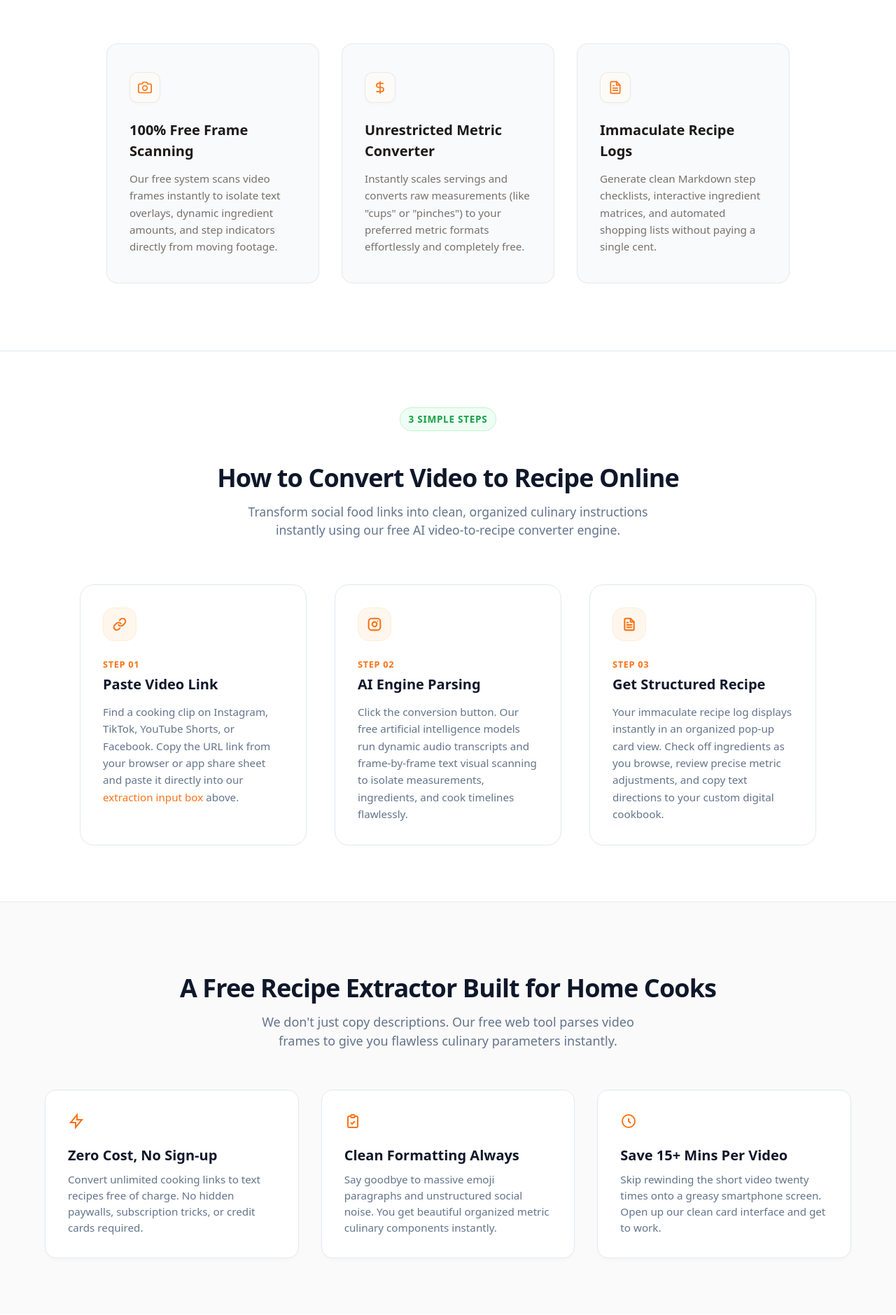
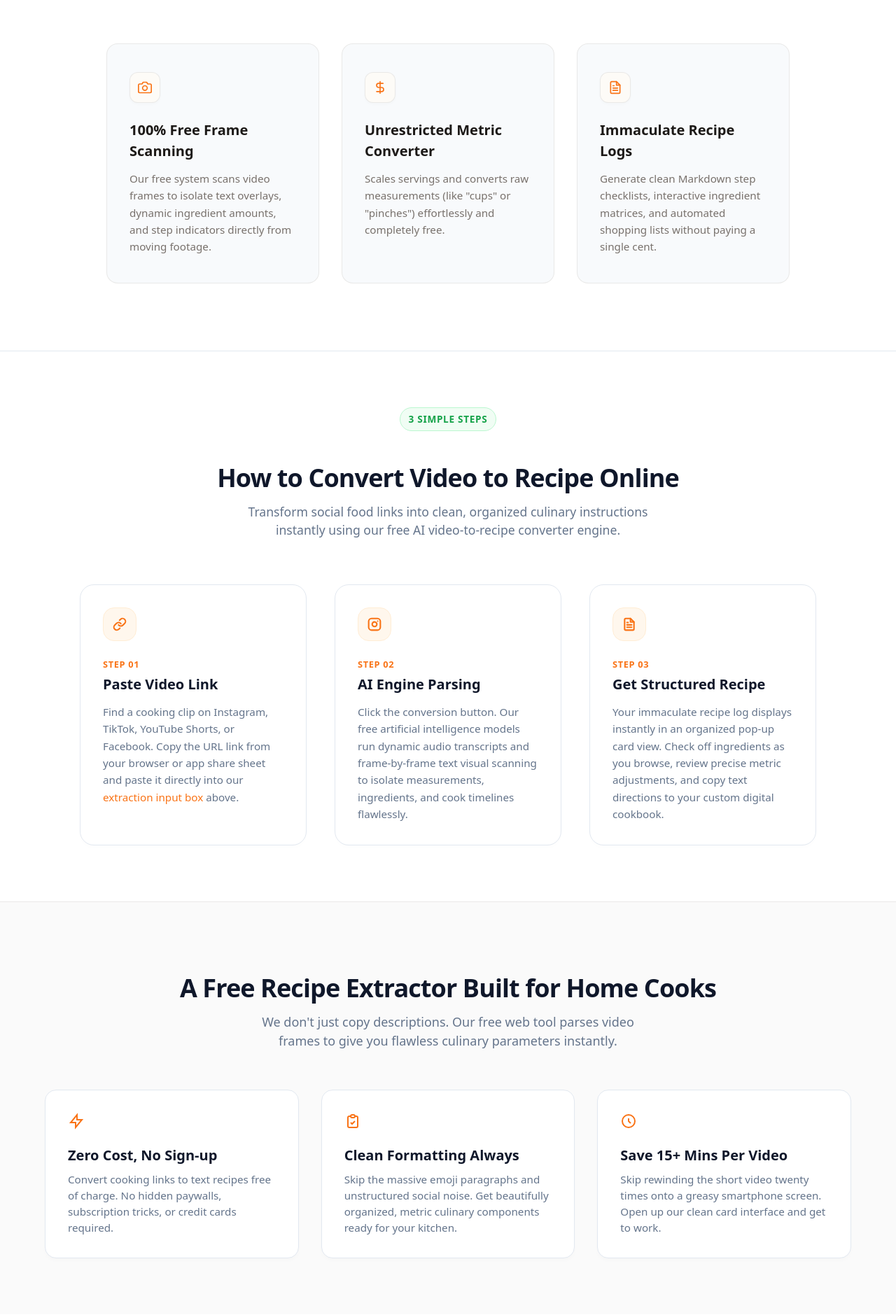
Before and after one commit to MaximumChimp/ReelRecipe, a Django app: template core/templates/core/home.html in a window 1280 px wide. Shown: the part 1485-3364 px from the top of the page at 70% size. Run offline with Django 5.2, Linux system fonts and the light colour scheme; the template is opened without the code that fills it, so the values that code supplies are empty.

Commit message:
changes in description for home and footer

```diff
--- a/core/templates/core/home.html
+++ b/core/templates/core/home.html
@@ -353,7 +353,7 @@ function downloadRecipeAsImage() {
                     </svg>
                 </div>
                 <h3>100% Free Frame Scanning</h3>
-                <p>Our free system scans video frames instantly to isolate text overlays, dynamic ingredient amounts, and step indicators directly from moving footage.</p>
+                <p>Our free system scans video frames to isolate text overlays, dynamic ingredient amounts, and step indicators directly from moving footage.</p>
             </div>
 
             <div class="feature-card">
@@ -363,7 +363,7 @@ function downloadRecipeAsImage() {
                     </svg>
                 </div>
                 <h3>Unrestricted Metric Converter</h3>
-                <p>Instantly scales servings and converts raw measurements (like "cups" or "pinches") to your preferred metric formats effortlessly and completely free.</p>
+                <p>Scales servings and converts raw measurements (like "cups" or "pinches") effortlessly and completely free.</p>
             </div>
 
             <div class="feature-card">
@@ -453,14 +453,14 @@ function downloadRecipeAsImage() {
                     <svg width="24" height="24" fill="none" stroke="currentColor" stroke-width="2" viewBox="0 0 24 24"><path d="M13 10V3L4 14h7v7l9-11h-7z"/></svg>
                 </div>
                 <h4 style="font-size: 1.25rem; font-weight: 700; margin-bottom: 0.5rem; color: #0f172a;">Zero Cost, No Sign-up</h4>
-                <p style="color: #64748b; font-size: 0.95rem; line-height: 1.5;">Convert unlimited cooking links to text recipes free of charge. No hidden paywalls, subscription tricks, or credit cards required.</p>
+                <p style="color: #64748b; font-size: 0.95rem; line-height: 1.5;">Convert cooking links to text recipes free of charge. No hidden paywalls, subscription tricks, or credit cards required.</p>
             </div>
             <div class="why-card" style="background: #ffffff; padding: 2rem; border-radius: 1rem; border: 1px solid #e2e8f0; box-shadow: 0 4px 6px -1px rgba(0,0,0,0.02);">
                 <div style="color: #f97316; margin-bottom: 1rem;">
                     <svg width="24" height="24" fill="none" stroke="currentColor" stroke-width="2" viewBox="0 0 24 24"><path d="M9 5H7a2 2 0 00-2 2v12a2 2 0 002 2h10a2 2 0 002-2V7a2 2 0 00-2-2h-2M9 5a2 2 0 002 2h2a2 2 0 002-2M9 5a2 2 0 012-2h2a2 2 0 012 2m-6 9l2 2 4-4"/></svg>
                 </div>
                 <h4 style="font-size: 1.25rem; font-weight: 700; margin-bottom: 0.5rem; color: #0f172a;">Clean Formatting Always</h4>
-                <p style="color: #64748b; font-size: 0.95rem; line-height: 1.5;">Say goodbye to massive emoji paragraphs and unstructured social noise. You get beautiful organized metric culinary components instantly.</p>
+                <p style="color: #64748b; font-size: 0.95rem; line-height: 1.5;">Skip the massive emoji paragraphs and unstructured social noise. Get beautifully organized, metric culinary components ready for your kitchen.</p>
             </div>
             <div class="why-card" style="background: #ffffff; padding: 2rem; border-radius: 1rem; border: 1px solid #e2e8f0; box-shadow: 0 4px 6px -1px rgba(0,0,0,0.02);">
                 <div style="color: #f97316; margin-bottom: 1rem;">
@@ -487,7 +487,7 @@ function downloadRecipeAsImage() {
                     <span style="color: #f97316; font-size: 1.25rem;">&darr;</span>
                 </summary>
                 <p style="margin-top: 0.75rem; color: #475569; font-size: 0.95rem; line-height: 1.6; cursor: default;">
-                    Our online tool analyzes the raw frames and transcribes audio tracks from social media links to build structured cookbooks. This free video to recipe converter supports Instagram Reels, YouTube Shorts, and TikTok clips effortlessly.
+                    Our online tool analyzes the raw frames and transcribes audio tracks from social media links to build structured cookbooks. This free video to recipe converter supports Facebook Videos & Reels, Instagram Reels, YouTube Videos & Shorts, and TikTok clips effortlessly
                 </p>
             </details>
 
@@ -507,7 +507,7 @@ function downloadRecipeAsImage() {
                     <span style="color: #f97316; font-size: 1.25rem;">&darr;</span>
                 </summary>
                 <p style="margin-top: 0.75rem; color: #475569; font-size: 0.95rem; line-height: 1.6; cursor: default;">
-                    None at all. You can parse as many URLs from Instagram Reels, TikTok, Facebook Watch, and YouTube Shorts as you want without being blocked by a paywall screen.
+                    To ensure fair server performance for everyone, we maintain standard daily usage tiers. However, every standard conversion is completely free and you will never be blocked by a hidden subscription or paywall screen when extracting recipes from Facebook, Instagram, YouTube, or TikTok links.
                 </p>
             </details>
 
--- a/core/templates/includes/_footer.html
+++ b/core/templates/includes/_footer.html
@@ -37,7 +37,7 @@
 
         <div class="footer-lower-row" style="display: flex; flex-direction: column-reverse; gap: 1rem; justify-content: space-between; align-items: center;">
             <p class="footer-copyright" style="color: var(--text-muted, #64748b); font-size: 0.8125rem; margin: 0; text-align: center;">
-                &copy; {{ now|date:"Y" }} RecipeConverter. All rights reserved.
+                &copy; {{ now|date:"Y" }} Reel Recipe. All rights reserved.
             </p>
 
             {% comment %} <div class="footer-trust-badge" style="display: flex; align-items: center; gap: 0.35rem; color: #10b981; font-size: 0.8125rem; font-weight: 600; background-color: #ecfdf5; padding: 0.25rem 0.65rem; border-radius: 0.375rem; border: 1px solid #a7f3d0;">
```
Also changed, not shown: db.sqlite3, 1 other file.
